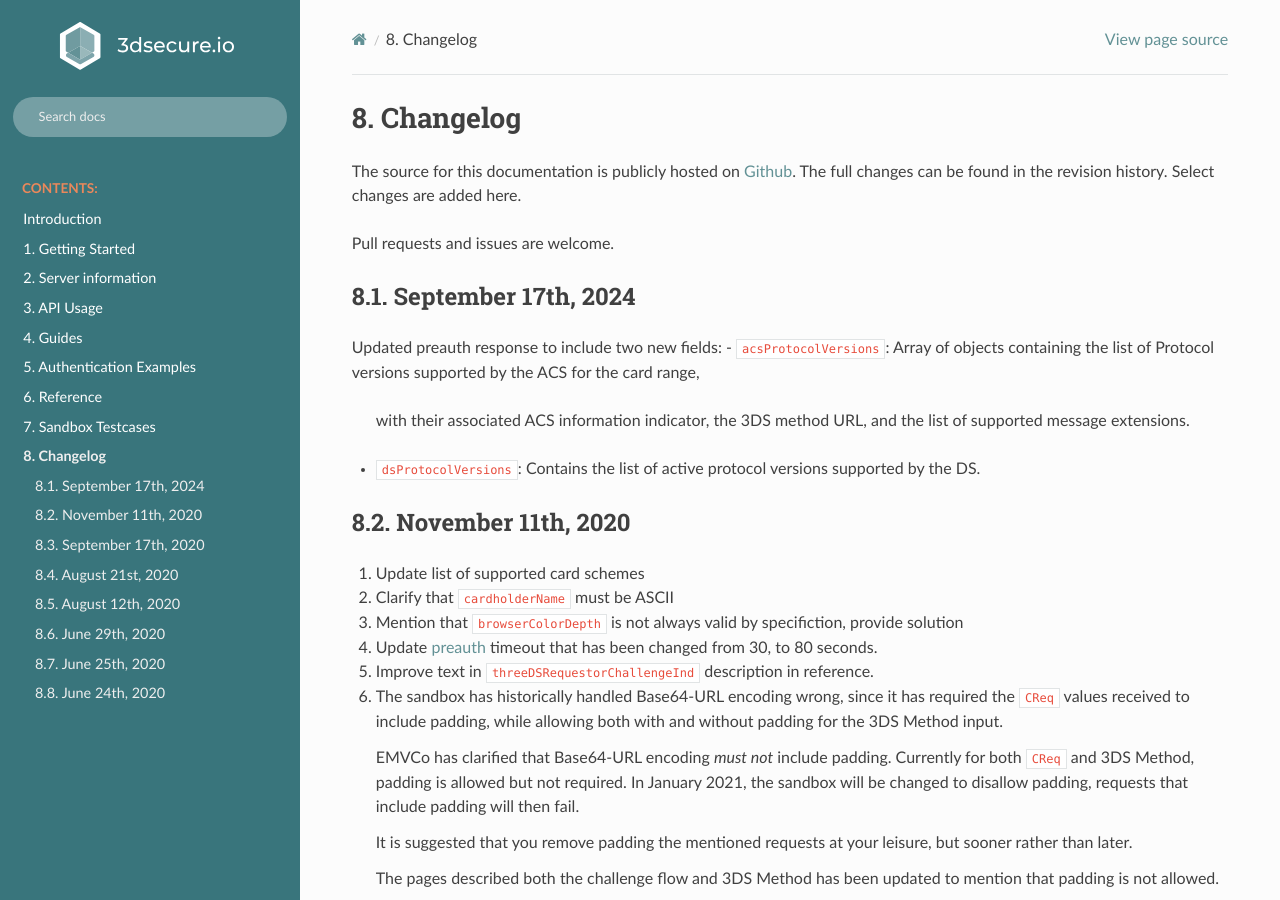
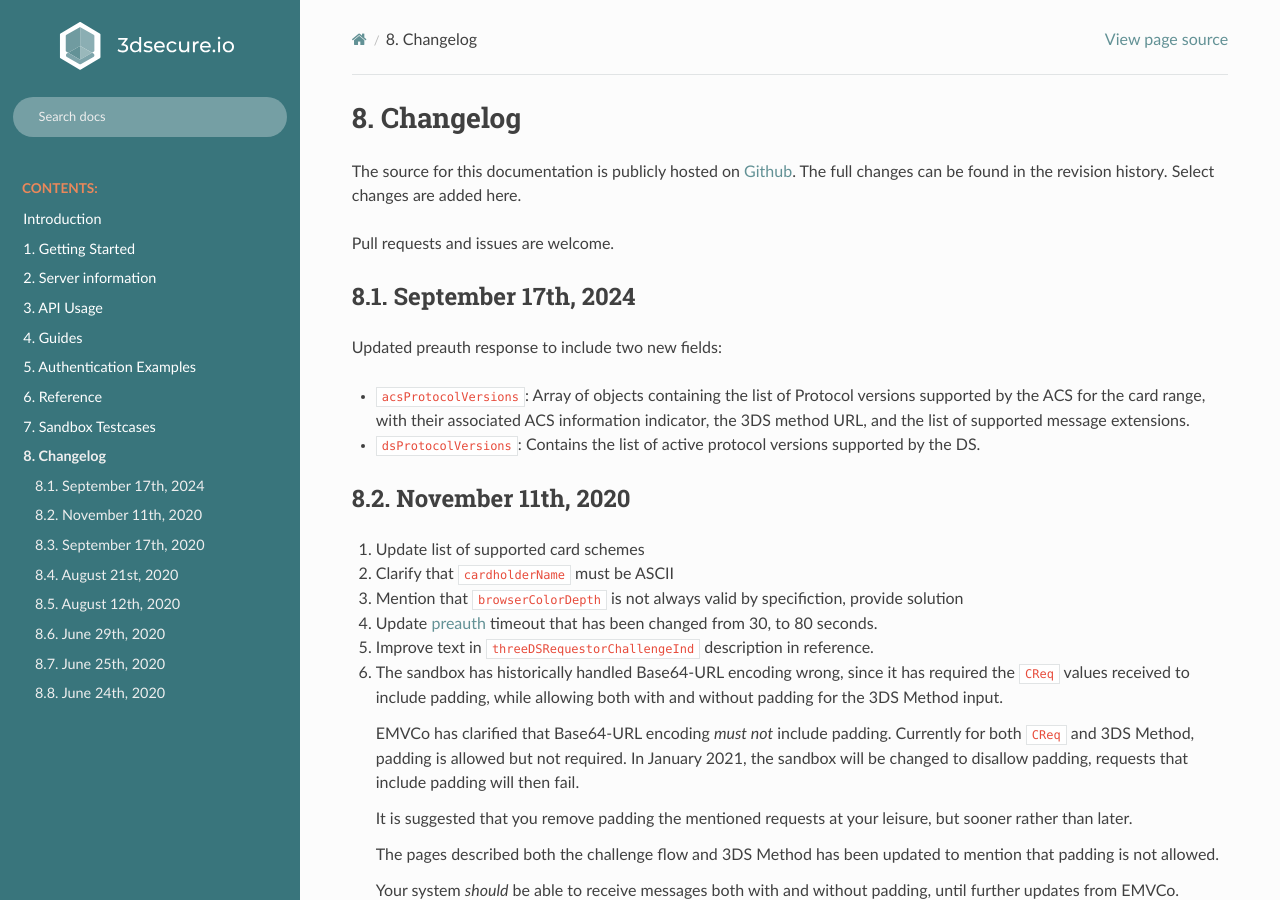
Before and after one commit to clearhaus/3DSv2-api-documentation, a Sphinx documentation site: the page built from source/changelog.rst, in a window 1280 px wide and 900 px high. Built offline with Sphinx 7.4.7 and the Read the Docs theme 2.0.0, drawn with Linux system fonts in a browser that asks for light colours.

```diff
--- a/source/changelog.rst
+++ b/source/changelog.rst
@@ -13,10 +13,12 @@ Pull requests and issues are welcome.
 
 September 17th, 2024
 *********************
+
 Updated preauth response to include two new fields:
-- ``acsProtocolVersions``: Array of objects containing the list of Protocol versions supported by the ACS for the card range,
+
+* ``acsProtocolVersions``: Array of objects containing the list of Protocol versions supported by the ACS for the card range,
   with their associated ACS information indicator, the 3DS method URL, and the list of supported message extensions.
-- ``dsProtocolVersions``: Contains the list of active protocol versions supported by the DS.
+* ``dsProtocolVersions``: Contains the list of active protocol versions supported by the DS.
 
 November 11th, 2020
 *******************
```
